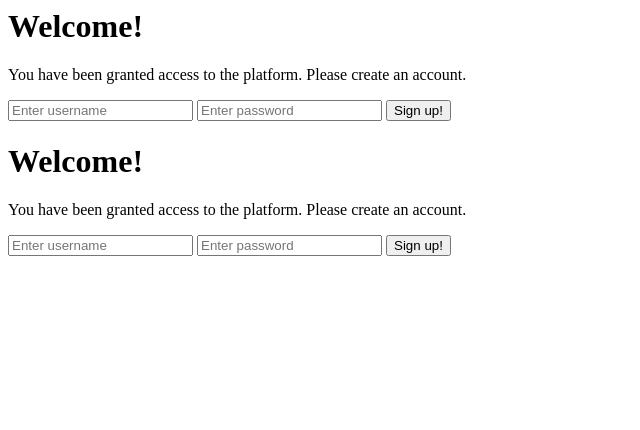
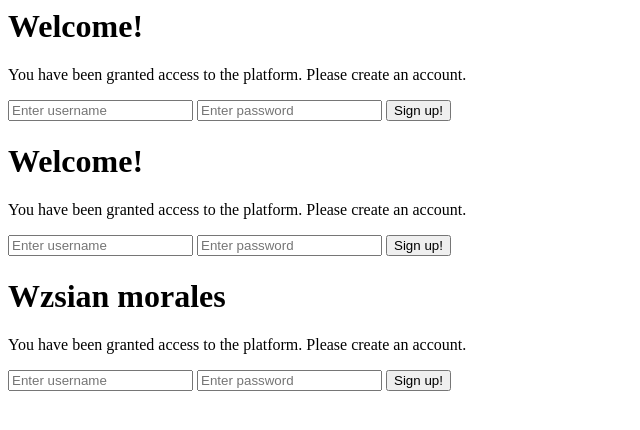
Before and after one commit to Zsiannaaa/newgit, a website: page index.html in a window 1280 px wide. Shown: the whole page, without its empty margins (0-640 px from the left). Drawn offline with Linux system fonts and the light colour scheme.

Commit message:
Update index.html

```diff
--- a/index.html
+++ b/index.html
@@ -15,3 +15,9 @@ an HTML input field that lets them upload image files.
 <input type="text" placeholder="Enter username">
 <input type="text" placeholder="Enter password" >
 <button>Sign up!</button>
+
+<h1>Wzsian morales</h1>
+<p>You have been granted access to the platform. Please create an account.</p>
+<input type="text" placeholder="Enter username">
+<input type="text" placeholder="Enter password" >
+<button>Sign up!</button>
```
